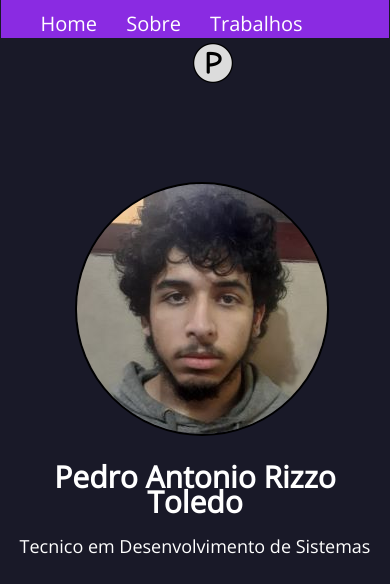
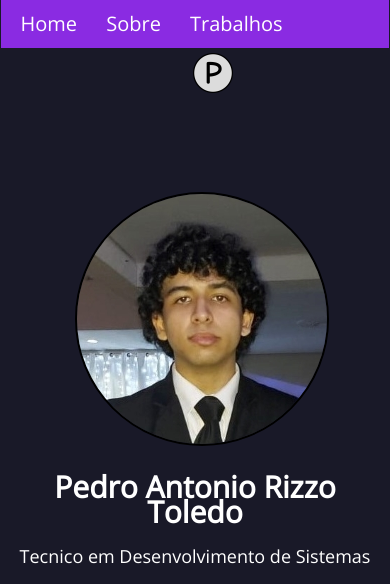
Before and after one commit to Pedro-Toledo/Tarefas-de-Design-Digital, a Flask app: page /home in a window 390 px wide. Shown: the top 584 px of the page. Run offline with Flask 2, Linux system fonts and the light colour scheme.

Commit message:
Responsividade e Foto

```diff
--- a/src/static/Style.css
+++ b/src/static/Style.css
@@ -255,6 +255,15 @@ body
 
 @media (max-width: 450px)
 {
+    .menu ul
+    {
+        padding-left: 20px;
+        word-spacing: 25px;
+    }
+    .menu li
+    {
+        font-size: 20px;
+    }
     .grid
     {
         grid-template-columns: auto;
@@ -269,18 +278,8 @@ body
 {
     .menu
     {
-        height: 40px;
         width: 104%;
         margin-left: -2%;
-    }
-    .menu ul
-    {
-        word-spacing: 25px;
-        padding-left: 40px;
-    }
-    .menu li
-    {
-        font-size: 20px;
     }
     .Rodape
     {
```
Also changed, not shown: src/static/Imagens/Foto.jpeg, src/static/Imagens/FotoMenor.jpeg.
